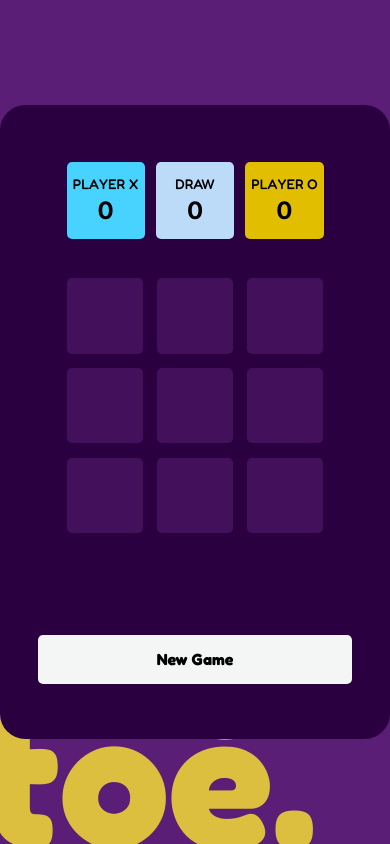
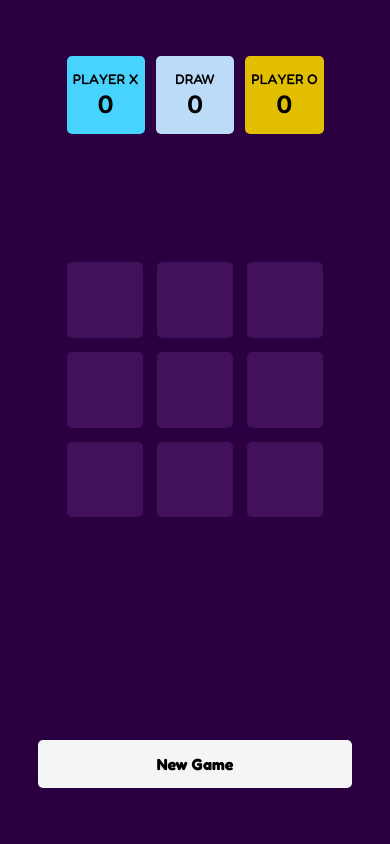
Before and after one commit to astik-dev/tic-tac-toe, a React (Vite) app: page / in a window 390 px wide. Built offline with nearby package versions, Linux system fonts and the light colour scheme.

Commit message:
Add responsiveness

```diff
--- a/src/App.module.scss
+++ b/src/App.module.scss
@@ -1,26 +1,38 @@
 .app {
 	position: relative;
 
-	height: 100%;
+	@media (min-width: 576px) {
+		display: flex;
+		align-items: safe center;
+		justify-content: center;
 
-	display: flex;
-	align-items: center;
-	justify-content: center;
+		min-height: 100%;
+
+		padding: 20px 0;
+	}
+
+	@media (max-width: 575.98px) {
+		height: 100%;
+	}
 
 	h1 {
 		position: fixed;
 		z-index: 1;
-		bottom: 15px;
-		left: -24px;
+		bottom: min(1.5vw, 15px);
+		left: max(-24px, -2.3vw);
 
 		user-select: none;
 
 		color: #DCBF3F;
 		font-family: Fredoka;
-		font-size: 195.041px;
+		font-size: min(calc((100vw - 425px) / 3.2), 195.041px);
 		font-style: normal;
 		font-weight: 700;
 		line-height: 56.7%;
+
+		@media (max-width: 767.98px) {
+			display: none;
+		}
 
 		span {
 			color: #72CFF9;
--- a/src/components/Game/Game.module.scss
+++ b/src/components/Game/Game.module.scss
@@ -2,18 +2,29 @@
 	position: relative;
 	z-index: 2;
 
-	display: flex;
-	flex-direction: column;
-	align-items: center;
+	display: grid;
+	grid-template-columns: 1fr;
+	grid-template-rows: auto 1fr 48px;
+	justify-items: center;
 
 	width: 100%;
 	max-width: 425.546px;
 	min-height: 633.78px;
 
-	padding-top: 56.47px;
+	padding: 56px 15px;
 
 	border-radius: 25.21px;
 	background: #2B0040;
+
+	@media (max-width: 575.98px) {
+		gap: 30px;
+		justify-content: space-between;
+
+		max-width: none;
+		min-height: 100%;
+
+		border-radius: 0;
+	}
 }
 
 .scores {
@@ -21,11 +32,21 @@
 
 	width: 257px;
 
-	margin-bottom: 38.82px;
-
 	display: grid;
 	grid-template-columns: 1fr 1fr 1fr;
 	gap: 11.09px;
+
+	@media (min-width: 576px) {
+		margin-bottom: 38.82px;
+	}
+}
+
+.gridContainer {
+	@media (max-width: 575.98px) {
+		align-self: center;
+
+		min-height: 349px;
+	}
 }
 
 .grid {
@@ -98,13 +119,8 @@
 }
 
 .newGameButton {
-	position: absolute;
-	bottom: 55.27px;
-
 	width: 100%;
 	max-width: 314.957px;
-
-	padding: 14.133px 0;
 
 	border-radius: 5.047px;
 	background: #F4F6F5;
--- a/src/components/Game/Game.tsx
+++ b/src/components/Game/Game.tsx
@@ -3,8 +3,7 @@ import Square, { type SquareProps } from "../Square/Square";
 import ScoreCard from "../ScoreCard/ScoreCard";
 import classes from "./Game.module.scss";
 
-const PLAYER_X_COLOR = "#48D2FE";
-const PLAYER_O_COLOR = "#E2BE00";
+const PLAYER_COLORS = { X: "#48D2FE", O: "#E2BE00" } as const;
 
 const INITIAL_GRID = [
 	null, null, null,
@@ -32,17 +31,19 @@ function Game() {
 		<div className={classes.game}>
 
 			<div className={classes.scores}>
-				<ScoreCard label="PLAYER X" color={PLAYER_X_COLOR} score={scores.X} />
+				<ScoreCard label="PLAYER X" color={PLAYER_COLORS.X} score={scores.X} />
 				<ScoreCard label="DRAW" color="#BCDBF9" score={scores.draw} />
-				<ScoreCard label="PLAYER O" color={PLAYER_O_COLOR} score={scores.O} />
+				<ScoreCard label="PLAYER O" color={PLAYER_COLORS.O} score={scores.O} />
 			</div>
+
+			<div className={classes.gridContainer}>
 
 				<div className={classes.grid}>
 					{grid.map((value, i) =>
 						<Square
 							key={i}
 							value={value}
-						color={value === "X" ? PLAYER_X_COLOR : PLAYER_O_COLOR}
+							color={PLAYER_COLORS[value || "X"]}
 							onClick={() => handleSquareClick(i)}
 							disabled={!isGameActive}
 						/>
@@ -52,9 +53,7 @@ function Game() {
 				{isGameActive &&
 					<div
 						className={classes.turn}
-					style={{
-						background: player === "X" ? PLAYER_X_COLOR : PLAYER_O_COLOR
-					}}
+						style={{ background: PLAYER_COLORS[player] }}
 					>
 						{player} turn
 					</div>
@@ -63,6 +62,8 @@ function Game() {
 				{!isGameActive && (scores.X + scores.draw + scores.O) > 0 &&
 					<div className={classes.banner}>Game over.</div>
 				}
+
+			</div>
 
 			{!isGameActive &&
 				<button
```
Lines whose indentation alone changed are shown as unchanged.
